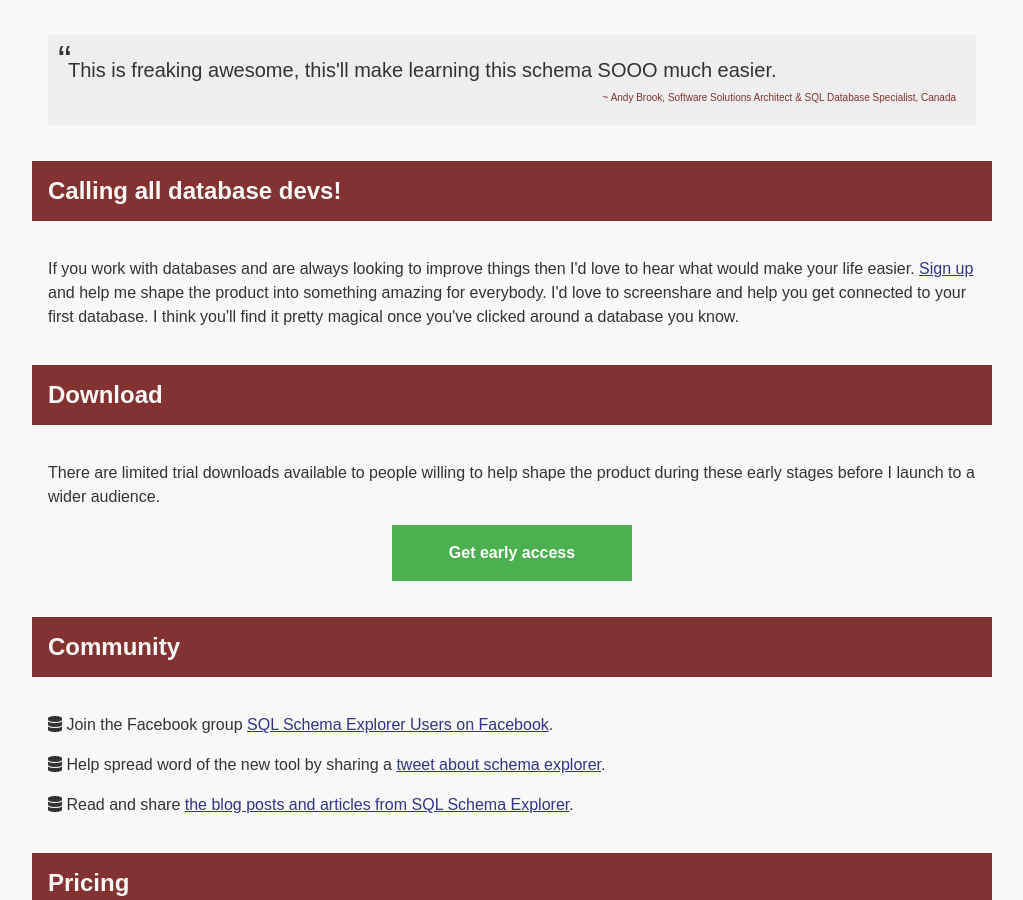
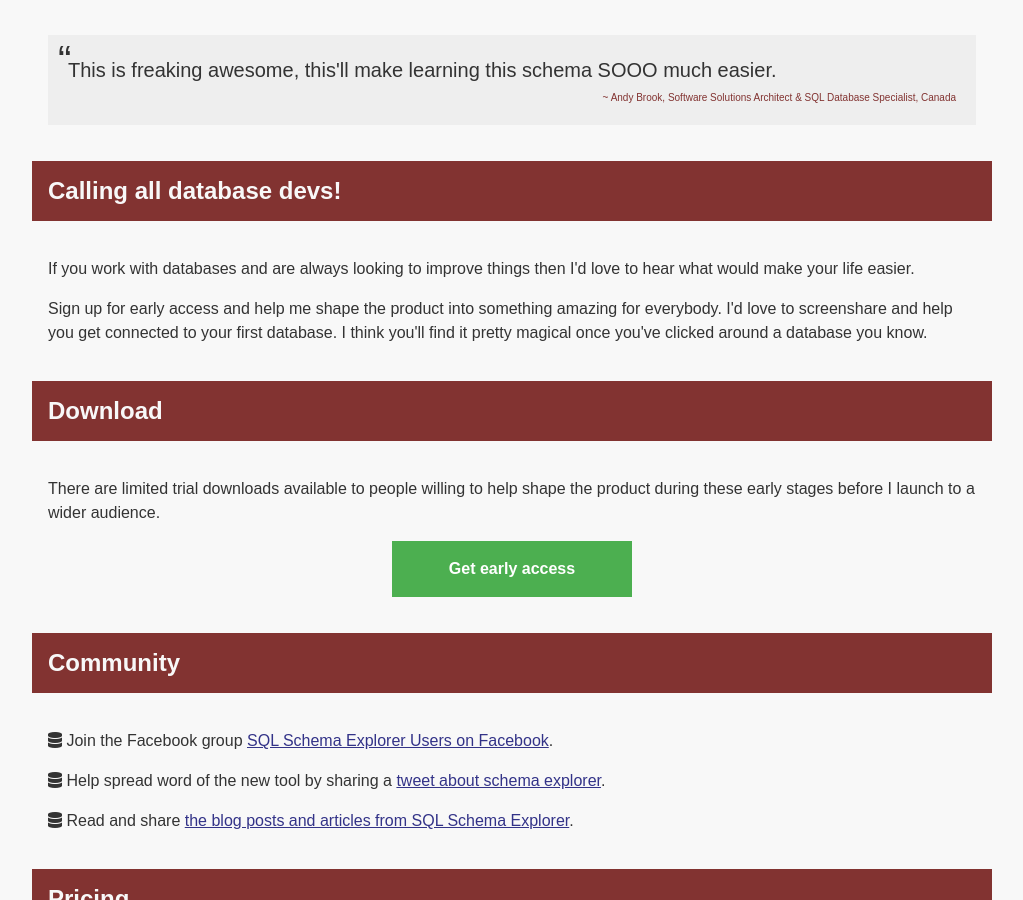
Before and after one commit to timabell/schema-explorer, a Jekyll site: the page index.html, which Jekyll copies as it is, in a window 1280 px wide and 900 px high, scrolled down 1678 px. Shown: the whole window, without its empty margins (128-1151 px from the left). Built offline with Jekyll 4.4.1, drawn with Linux system fonts in a browser that asks for light colours; nearby versions of some CDN libraries.

Commit message:
Remove sign up link in para

```diff
--- a/index.html
+++ b/index.html
@@ -74,10 +74,9 @@
 	<h2>Calling all database devs!</h2>
 	<p>
 	  If you work with databases and are always looking to improve things then I'd love to hear what would make your life easier.
-	  <a target="_blank" href="https://www.getdrip.com/forms/70504364/submissions/new">
-	  Sign up
-	  </a>
-	  and help me shape the product into something amazing for everybody. I'd love to screenshare and help you get connected to your first database. I think you'll find it pretty magical once you've clicked around a database you know.
+	</p>
+	<p>
+	  Sign up for early access and help me shape the product into something amazing for everybody. I'd love to screenshare and help you get connected to your first database. I think you'll find it pretty magical once you've clicked around a database you know.
 	</p>
 
 	<h2>Download</h2>
```
